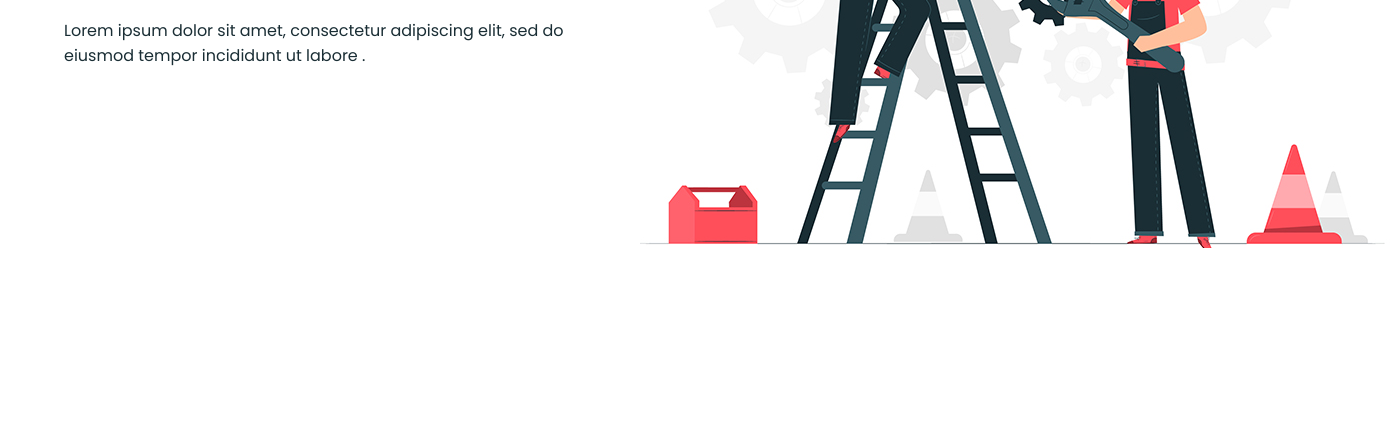
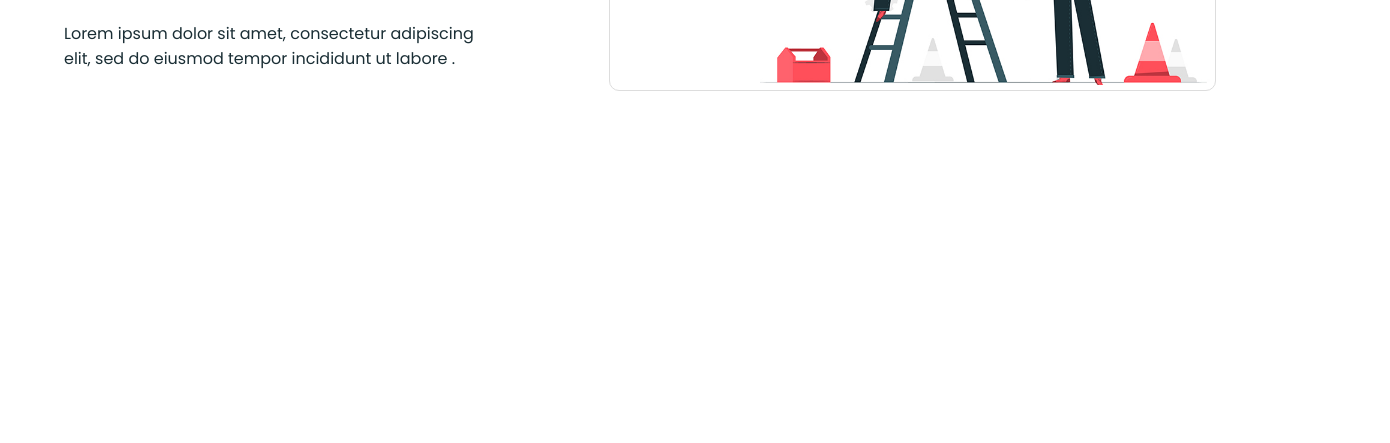
Before and after one commit to Raju500263/HongKong, a plain HTML site: page index.html in a window 1280 px wide. Shown: the part 357-800 px from the top of the page, 1390 px wide, since content can reach past the window. Drawn offline with Linux system fonts and the light colour scheme.

Commit message:
last work

```diff
--- a/index.html
+++ b/index.html
@@ -31,7 +31,7 @@
         </div>
 
         <div class="half-width">
-            <img src="images/bg1.jpg" alt="">
+            <img class="fastpic" src="images/bg1.jpg" alt="">
 
         </div>
     </section>
--- a/style.css
+++ b/style.css
@@ -24,11 +24,13 @@ body {
 .half-width {
     width: 50%;
     padding-left: 5%;
+    padding-right: 5%;
 
 }
 
 .flexible-container {
     display: flex;
+    align-items: center;
 
 
 }
@@ -56,3 +58,13 @@ body {
 .font-text {
     color: #1a2e35;
 }
+
+.fastpic {
+    border: 1px solid #ddd;
+    border-radius: 10px;
+    padding: 5px;
+    margin-top: 5%;
+    width: 450px;
+    display: flex;
+    padding-left: 150px;
+}
```
